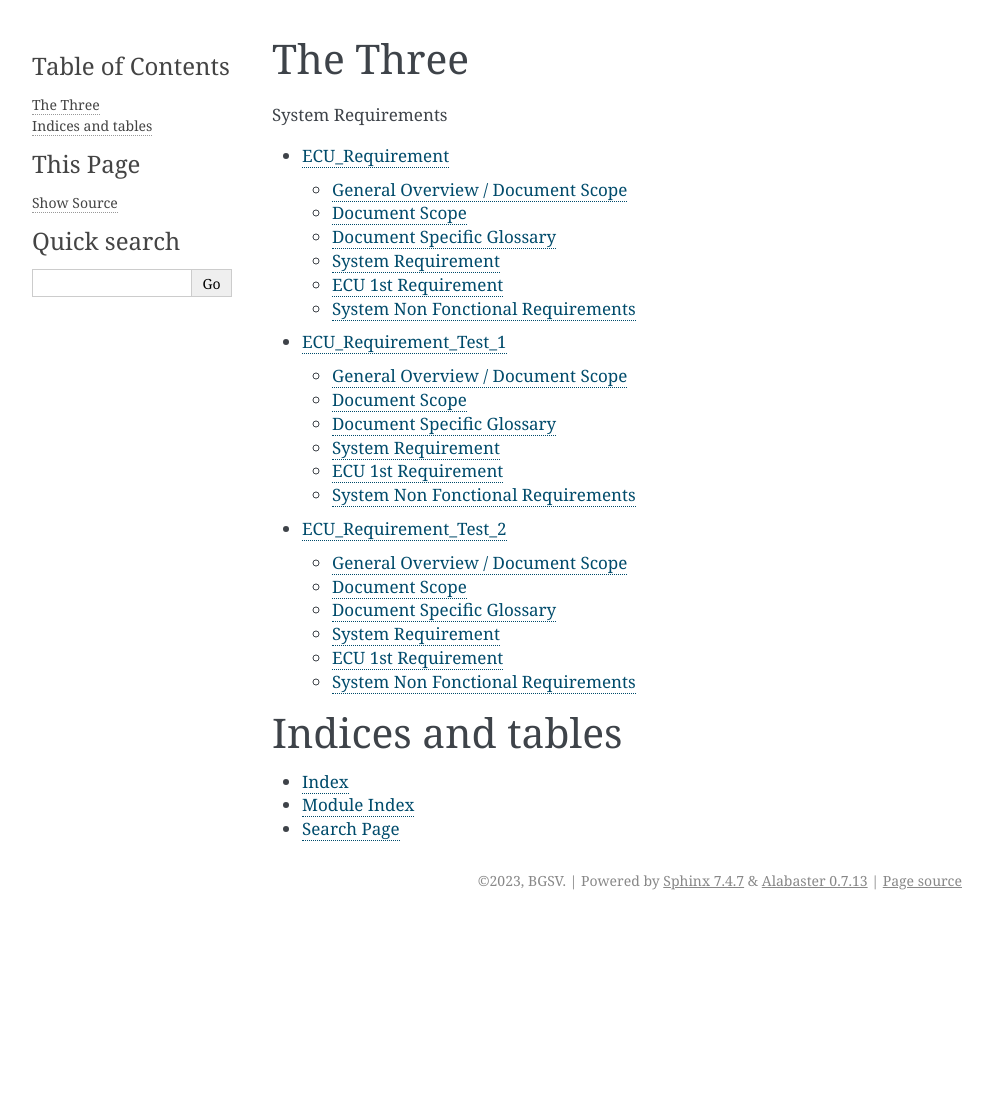
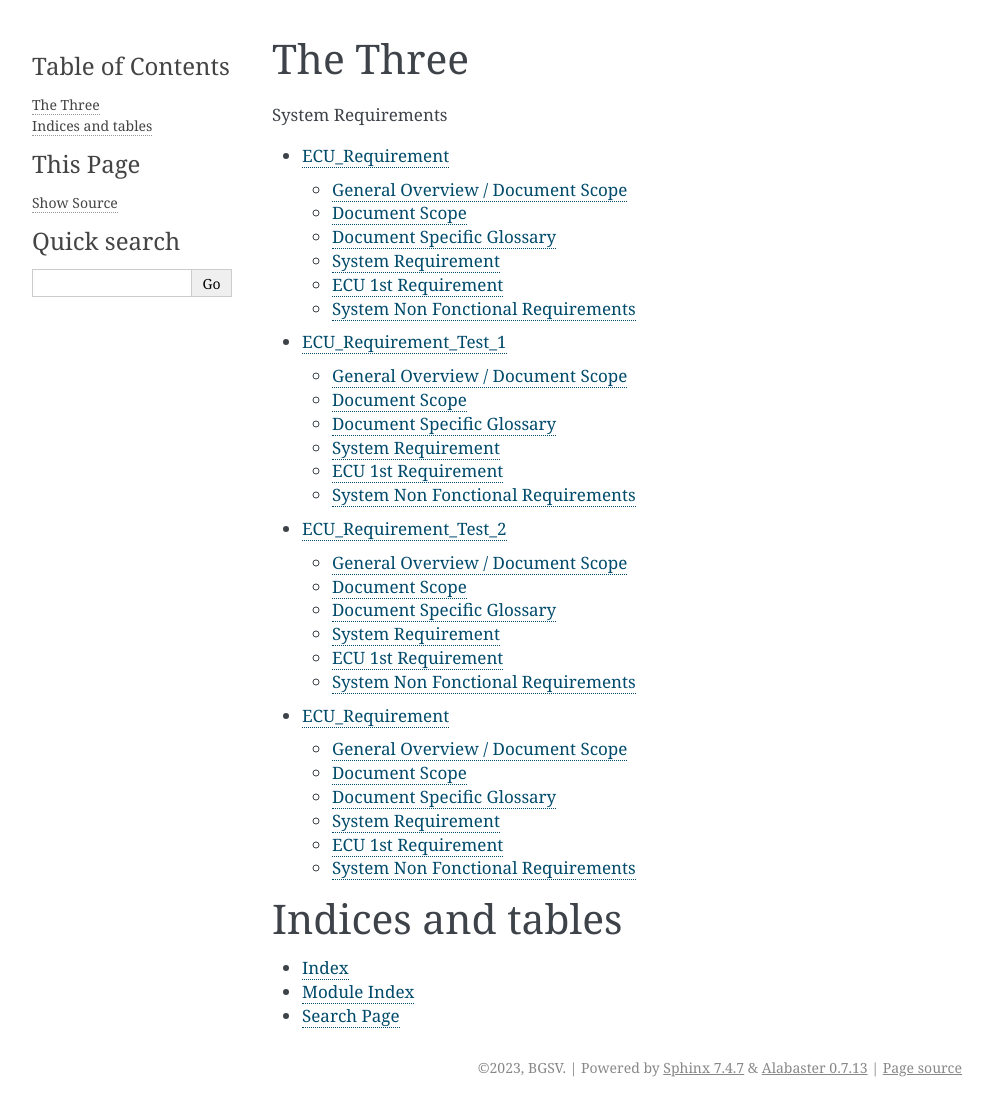
Before and after one commit to R2th/Target_rst_repo, a Sphinx documentation site: the page built from docs/index.rst, in a window 1280 px wide. Shown: the whole page, without its empty margins (148-1141 px from the left). Built offline with Sphinx 7.4.7, drawn with Linux system fonts in a browser that asks for light colours; pages that are not in the unit, such as notebooks, are missing from menus; before the commit the page ends 920 px from its top, so only the background shows below that.

Commit message:
nah_not_problem_pro

```diff
--- a/docs/index.rst
+++ b/docs/index.rst
@@ -15,6 +15,7 @@ The Three
    /src/Test_2.rst
    /requirements/5.reqif
    /src/requirements/6.reqif
+   /src/requirements/abc.rst
 
 Indices and tables
 ==================
```
